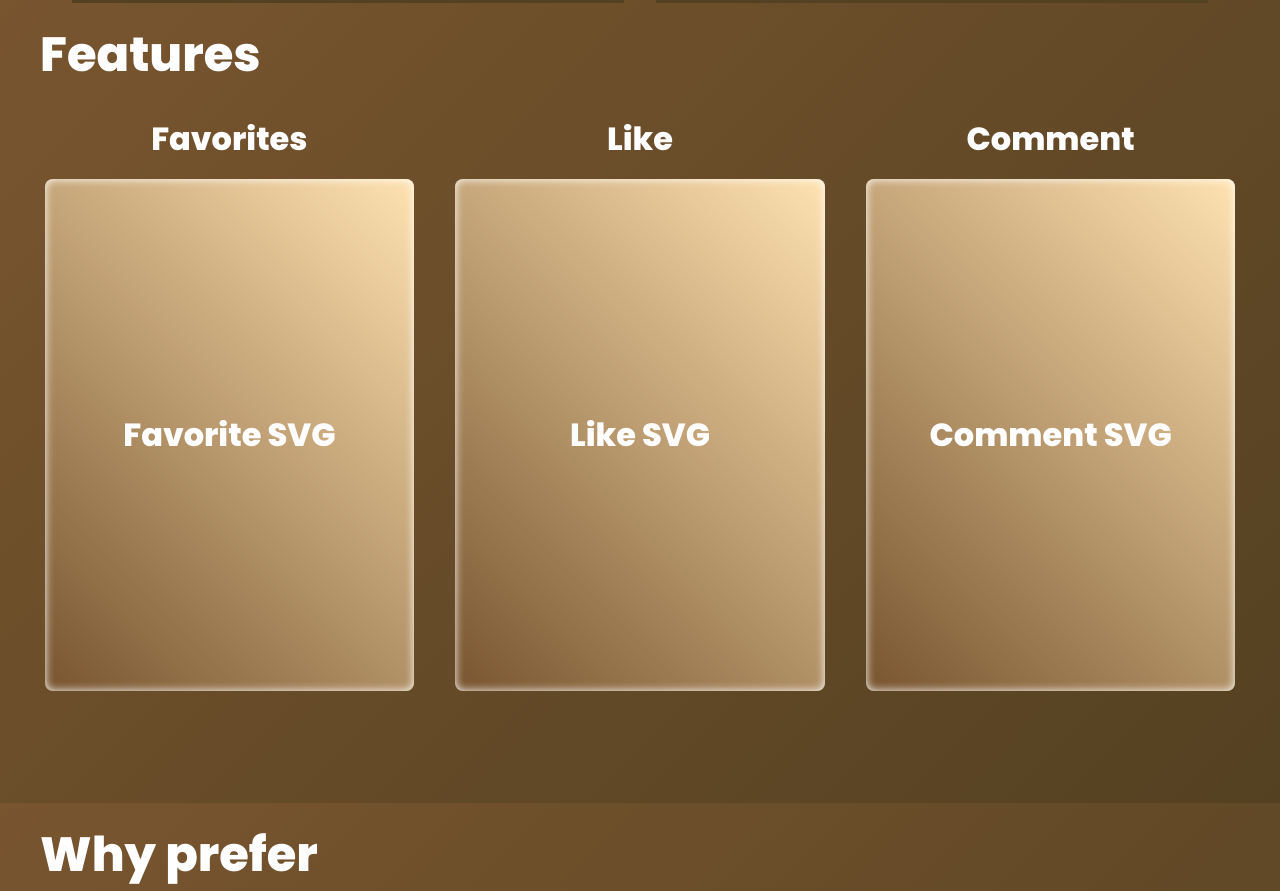
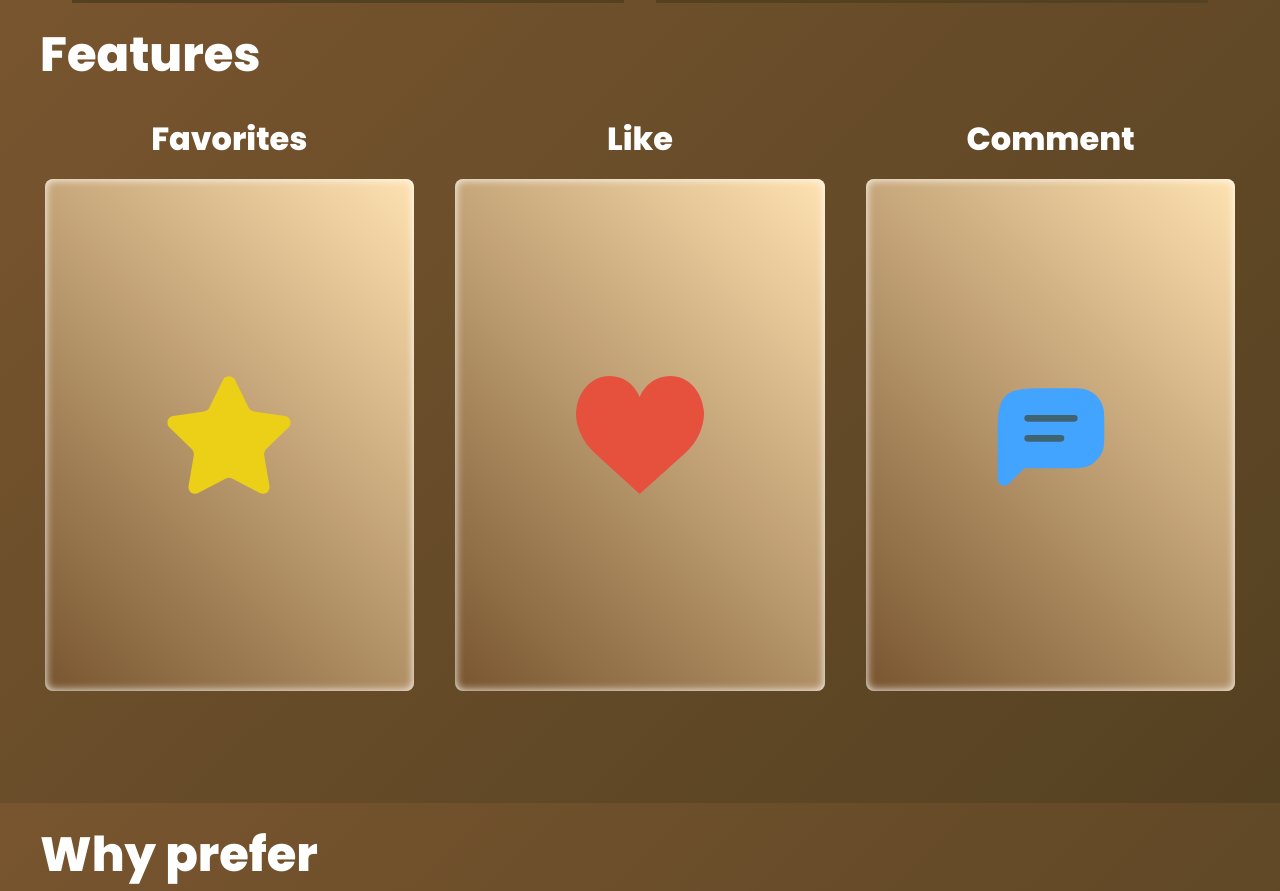
Before and after one commit to SylesGH/literature-club, a plain HTML site: page index.html in a window 1280 px wide. Shown: the part 1647-2538 px from the top of the page. Drawn offline with Linux system fonts and the light colour scheme.

Commit message:
Add files via upload

```diff
--- a/index.html
+++ b/index.html
@@ -44,7 +44,7 @@
         <img src="https://www.readers.com/blog/wp-content/uploads/2012/06/fendi_rose-3-1024x678.jpg" alt="reload">
         <section id="banner">
             <h1>Merhaba</h1>
-            <p>Baya kolay aslında 2 dk ya biter gibi sagdGS HADvshaGDVSHAdbsam sadsatest123 ow shit nigga <enchantment>Every I go, I see his face.</enchantment></p>
+            <p><enchantment>Literature Club</enchantment> is an literature website as named. You can see all of our writers and their works here.</p>
         </section>
 
         <div class="slide-down main" onclick="slideDown(); slideDownChange(); slideUpChange()"></div>
@@ -118,7 +118,11 @@
                     <h4>Favorites</h4>
                     <div class="card">
                         <div class="inner-card">
-                            <div class="card-face front-face">Favorite SVG</div>
+                            <div class="card-face front-face">
+                                <svg viewBox="-7.19 -7.19 62.32 62.32" height="320" width="320">
+                                    <path style="fill:#ecd018" d="m26.285 2.486 5.407 10.956a2.58 2.58 0 0 0 1.944 1.412l12.091 1.757c2.118.308 2.963 2.91 1.431 4.403l-8.749 8.528a2.582 2.582 0 0 0-.742 2.285l2.065 12.042c.362 2.109-1.852 3.717-3.746 2.722l-10.814-5.685a2.585 2.585 0 0 0-2.403 0l-10.814 5.685c-1.894.996-4.108-.613-3.746-2.722l2.065-12.042a2.582 2.582 0 0 0-.742-2.285L.783 21.014c-1.532-1.494-.687-4.096 1.431-4.403l12.091-1.757a2.58 2.58 0 0 0 1.944-1.412l5.407-10.956c.946-1.919 3.682-1.919 4.629 0z"/>
+                                </svg>
+                            </div>
                             <div class="card-face back-face">
                                 <p>You can add posts to your favorites.</p>
                             </div>
@@ -129,7 +133,11 @@
                     <h4>Like</h4>
                     <div class="card">
                         <div class="inner-card">
-                            <div class="card-face front-face">Like SVG</div>
+                            <div class="card-face front-face">
+                                <svg viewBox="0 0 50 50" height="256" width="256">
+                                    <path style="fill:#e6513d" d="M24.85 10.126c2.018-4.783 6.628-8.125 11.99-8.125 7.223 0 12.425 6.179 13.079 13.543 0 0 .353 1.828-.424 5.119-1.058 4.482-3.545 8.464-6.898 11.503L24.85 48 7.402 32.165c-3.353-3.038-5.84-7.021-6.898-11.503-.777-3.291-.424-5.119-.424-5.119C.734 8.179 5.936 2 13.159 2c5.363 0 9.673 3.343 11.691 8.126z"/>
+                                </svg>
+                            </div>
                             <div class="card-face back-face">
                                 <p>You can add posts to your liked posts.</p>
                             </div>
@@ -140,7 +148,11 @@
                     <h4>Comment</h4>
                     <div class="card">
                         <div class="inner-card">
-                            <div class="card-face front-face">Comment SVG
+                            <div class="card-face front-face">
+                                <svg width="320" height="320" viewBox="0 0 24 24">
+                                    <path fill-rule="evenodd" clip-rule="evenodd" d="M5.172 6.172C4 7.343 4 9.229 4 13v5.586c0 .89 1.077 1.337 1.707.707l2.147-2.147c.072-.072.108-.108.154-.127.046-.019.097-.019.2-.019H14c1.864 0 2.796 0 3.53-.305a4 4 0 0 0 2.165-2.164C20 13.796 20 12.864 20 11s0-2.796-.305-3.53a4 4 0 0 0-2.164-2.166C16.796 5 15.864 5 14 5h-2C8.229 5 6.343 5 5.172 6.172Z" fill="#42a4ff"/>
+                                    <path d="M8.5 9.5h7m-7 3h5" stroke="#406372" stroke-linecap="round" stroke-linejoin="round"/>
+                                </svg>
                             </div>
                             <div class="card-face back-face">
                                 <p>You can comment on the posts.</p>
```
